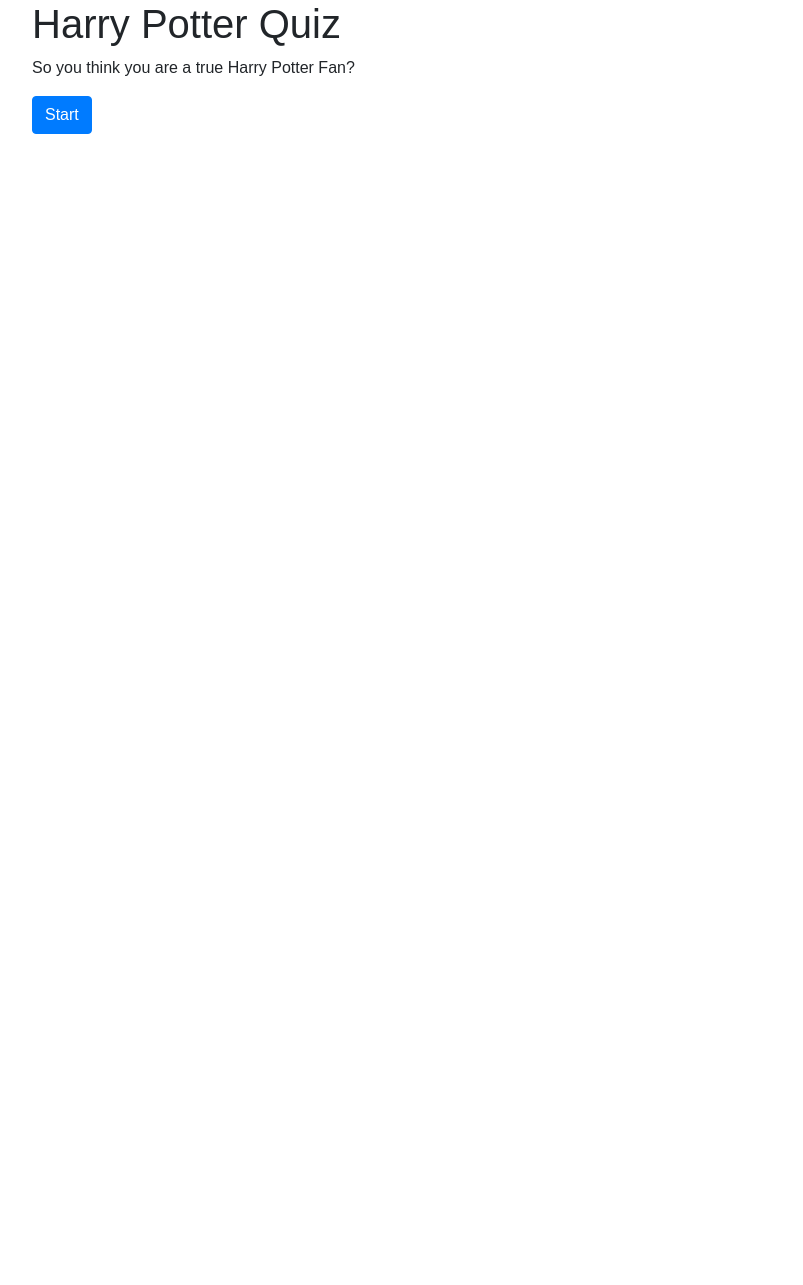
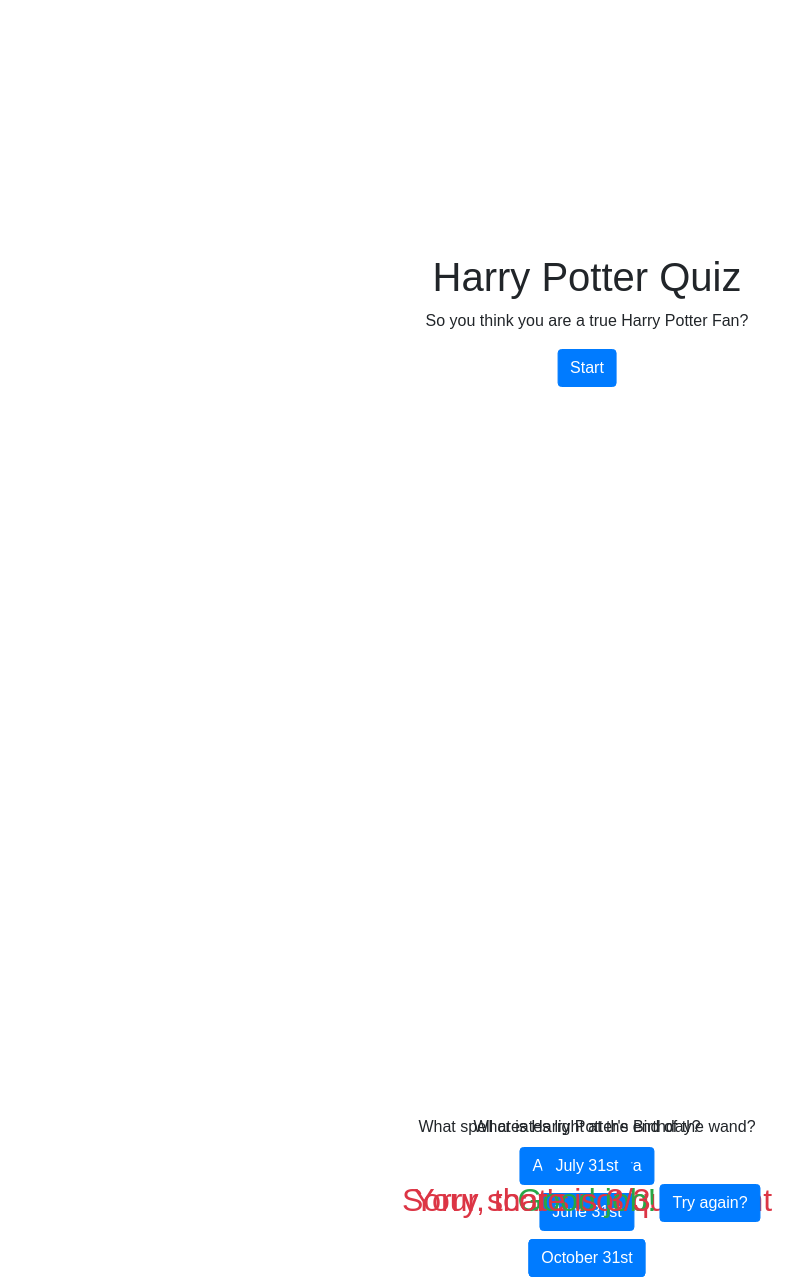
Before and after one commit to alb12-la/harry-potter-assessment, an Angular app: page / in a window 1280 px wide. Shown: the whole page, without its empty margins (53-856 px from the left). Before the commit the page ends 800 px from the top, so only its background shows below. Built offline with nearby package versions, Linux system fonts and the light colour scheme; a web font is replaced by a local one.

Commit message:
rough placement

```diff
--- a/src/app/app.component.html
+++ b/src/app/app.component.html
@@ -1,12 +1,49 @@
-<div class="body-container">
-  <div class="container">
-    <h1 class="project-title">Harry Potter Quiz</h1>
-    <p>So you think you are a true Harry Potter Fan?</p>
+<div class="app-container" scrolling="no">
 
-    <div class="btn btn-primary">
-      Start
+  <div id="starting-screen" class="container panel-container">
+    <div class="panel">
+      <h1 class="project-title">Harry Potter Quiz</h1>
+      <p>So you think you are a true Harry Potter Fan?</p>
+
+      <div (click)="this.startQuiz()" class="btn btn-primary">
+        Start
+      </div>
     </div>
   </div>
 
+  <!-- TODO: Split this into a separate functional component-->
+  <ng-container *ngFor="let question of questions; let i = index">
+    <div class="container">
+      <div [id]=" 'question-' + i " class="question-panel">
+        <div class="question">
+          {{question.questionLabel}}
+        </div>
+        <ul class="options p-0 m-0">
+          <li *ngFor="let option of question.options" class="my-2">
+            <div class="btn btn-primary" (click)="answerQuestion(option.optionKey,question, i)">{{option.optionLabel}}
+            </div>
+          </li>
+        </ul>
+      </div>
+    </div>
+  </ng-container>
 
+  <div id="incorrect-answer" class="question-panel text-danger question-result container">
+    Sorry, that's not quite right
+  </div>
+
+  <div id="correct-answer" class="question-panel text-success question-result container">
+    Good job!
+  </div>
+
+
+  <div id="ending-screen" class="question-panel text-danger question-result">
+    <div class="container">
+      Your score is 3/3
+
+      <div class="btn btn-primary">
+        Try again?
+      </div>
+    </div>
+  </div>
 </div>
--- a/src/app/app.component.scss
+++ b/src/app/app.component.scss
@@ -0,0 +1,35 @@
+
+.app-container {
+    overflow: hidden;
+    max-height: 100vh;
+}
+
+.panel-container {
+    height: 100vh;
+}
+
+// Question Panel at a hidden state
+.question-panel {
+    position: absolute;
+    top: 150%;
+    left: 50%;
+    transform: translate(-50%, -50%);
+    text-align: center;
+
+}
+
+.panel {
+    position: absolute;
+    top: 40%;
+    left: 50%;
+    transform: translate(-50%, -50%);
+    text-align: center;
+}
+
+ul {
+    list-style: none;
+}
+
+.question-result {
+    font-size: 2em;
+}
--- a/src/app/app.component.ts
+++ b/src/app/app.component.ts
@@ -1,10 +1,182 @@
-import { Component } from '@angular/core';
+import { Component, OnInit } from '@angular/core';
+import { GsapService } from './services/gsap.service';
+
+
+export interface QuizOptions {
+  optionKey: string;
+  optionLabel: string;
+}
+
+export interface QuizQuestion {
+  questionLabel: string;
+  answerKey: string;
+  options: QuizOptions[];
+}
+
+const DELAY_BETWEEN_RESULT = 3000;
 
 @Component({
   selector: 'app-root',
   templateUrl: './app.component.html',
   styleUrls: ['./app.component.scss']
 })
-export class AppComponent {
-  title = 'harryPotterAssessment';
+export class AppComponent implements OnInit {
+
+  questions: QuizQuestion[] = [
+    {
+      questionLabel: 'What spell creates light at the end of the wand?',
+      answerKey: 'b',
+      options: [
+        {
+          optionKey: 'a',
+          optionLabel: 'Avada Kedavra'
+        },
+        {
+          optionKey: 'b',
+          optionLabel: 'Lumos'
+        },
+        {
+          optionKey: 'c',
+          optionLabel: 'Expelliarmus'
+        },
+      ]
+    },
+    {
+      questionLabel: 'What is Harry Potter\'s Birthday?',
+      answerKey: 'a',
+      options: [
+        {
+          optionKey: 'a',
+          optionLabel: 'July 31st '
+        },
+        {
+          optionKey: 'b',
+          optionLabel: 'June 31st'
+        },
+        {
+          optionKey: 'c',
+          optionLabel: 'October 31st'
+        }
+      ]
+    }
+  ];
+
+
+  constructor(private gsapService: GsapService) { }
+
+  noScroll() {
+    window.scrollTo(0, 0);
+  }
+
+  ngOnInit() {
+    window.addEventListener('scroll', this.noScroll);
+    console.log(this.gsapService);
+  }
+
+  startQuiz() {
+    this.exitTop('#starting-screen');
+    this.bringToCenter('#question-0');
+  }
+
+  answerQuestion(selectedAnswer, question: QuizQuestion, index: number) {
+    //  Dismiss answered question
+    this.exitTop(`#question-${index}`);
+
+    // Prepare next index
+    const nextIndex = index + 1;
+    let result;
+
+    // Determine if answer was correct
+    if (selectedAnswer === question.answerKey) {
+      console.log('CORRECT');
+      result = '#correct-answer';
+
+    } else {
+      console.log('WRONGANSWER');
+      result = '#incorrect-answer';
+    }
+
+    // Display result
+    this.bringToCenterSpecial(result);
+
+    // Wait 3 seconds
+    setTimeout(() => {
+
+      // Dismiss result
+      this.exitTopSpecial(result);
+
+      // Bring in next question
+      console.log('questionLength', this.questions.length, '> next index', nextIndex);
+
+      // If more questions remain
+      if (this.questions.length > nextIndex) {
+        // Pull up next question
+        console.log('Bring in question', `#question-${nextIndex}`);
+        this.bringToCenter(`#question-${nextIndex}`);
+
+      } else {
+        // Display end screen
+        console.log('NO more questions');
+        this.bringToCenter('#ending-screen');
+      }
+
+    }, DELAY_BETWEEN_RESULT);
+  }
+
+
+
+
+  exitTopSpecial(elementId) {
+    const moveUp = {
+      y: -1000,
+      rotate: 720,
+      duration: 1,
+      ease: 'power1.out',
+    };
+
+    const fadeout = {
+      opacity: 0,
+      duration: .5
+    };
+    // TODO Figure out how to call different durations in one call and combine these
+    this.gsapService.to(elementId, moveUp);
+    this.gsapService.to(elementId, fadeout);
+  }
+
+  exitTop(elementId: string) {
+    const moveUp = {
+      y: -1000,
+      duration: 2
+    };
+
+    const fadeout = {
+      opacity: 0,
+      duration: .5
+    };
+    // TODO Figure out how to call different durations in one call and combine these
+    this.gsapService.to(elementId, moveUp);
+    this.gsapService.to(elementId, fadeout);
+  }
+
+
+  bringToCenterSpecial(elementId) {
+    const moveToCenter = {
+      top: '40%',
+      rotate: 360,
+      duration: 1,
+      ease: 'power1.out',
+    };
+    // TODO Figure out how to call different durations in one call and combine these
+    this.gsapService.to(elementId, moveToCenter);
+  }
+
+
+  bringToCenter(elementId: string) {
+    const moveToCenter = {
+      top: '40%',
+      duration: 1
+    };
+    // TODO Figure out how to call different durations in one call and combine these
+    this.gsapService.to(elementId, moveToCenter);
+  }
 }
--- a/src/app/app.module.ts
+++ b/src/app/app.module.ts
@@ -2,6 +2,8 @@
 import { NgModule } from '@angular/core';
 
 import { AppComponent } from './app.component';
+
+import { GsapService } from './services/gsap.service'
 
 @NgModule({
   declarations: [
@@ -10,7 +12,7 @@
   imports: [
     BrowserModule
   ],
-  providers: [],
+  providers: [GsapService],
   bootstrap: [AppComponent]
 })
 export class AppModule { }
--- /dev/null
+++ b/src/app/services/gsap.service.ts
@@ -0,0 +1,14 @@
+import { Injectable } from '@angular/core';
+import { gsap } from 'gsap/all';
+
+@Injectable({
+    providedIn: 'root'
+})
+
+
+
+export class GsapService {
+    public to(element, vars: any) {
+        gsap.to(element, vars);
+    }
+}
```
